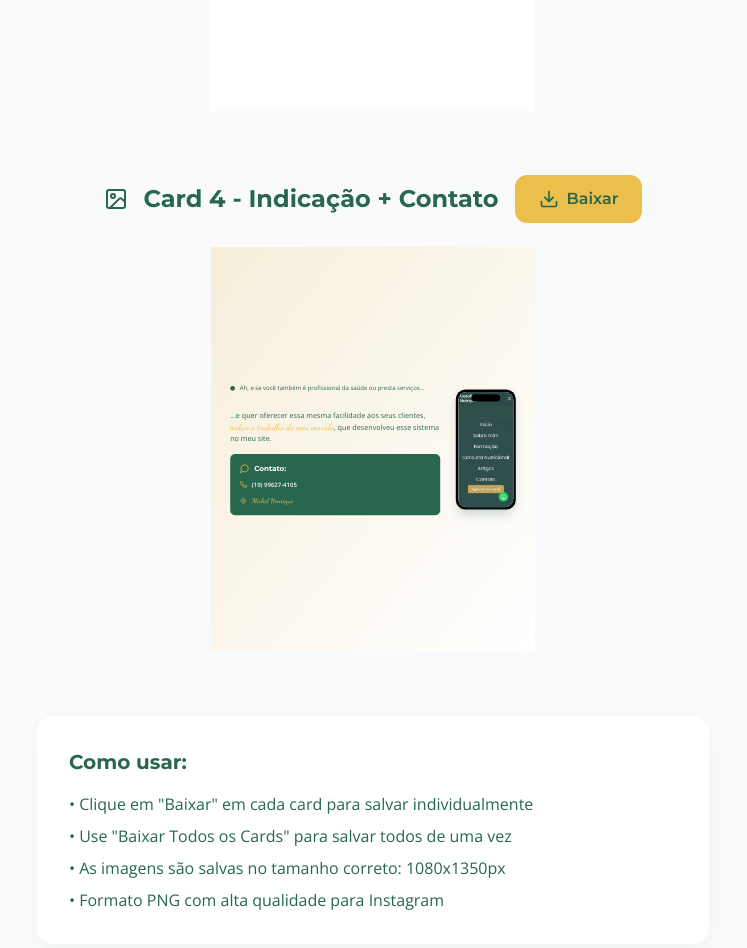
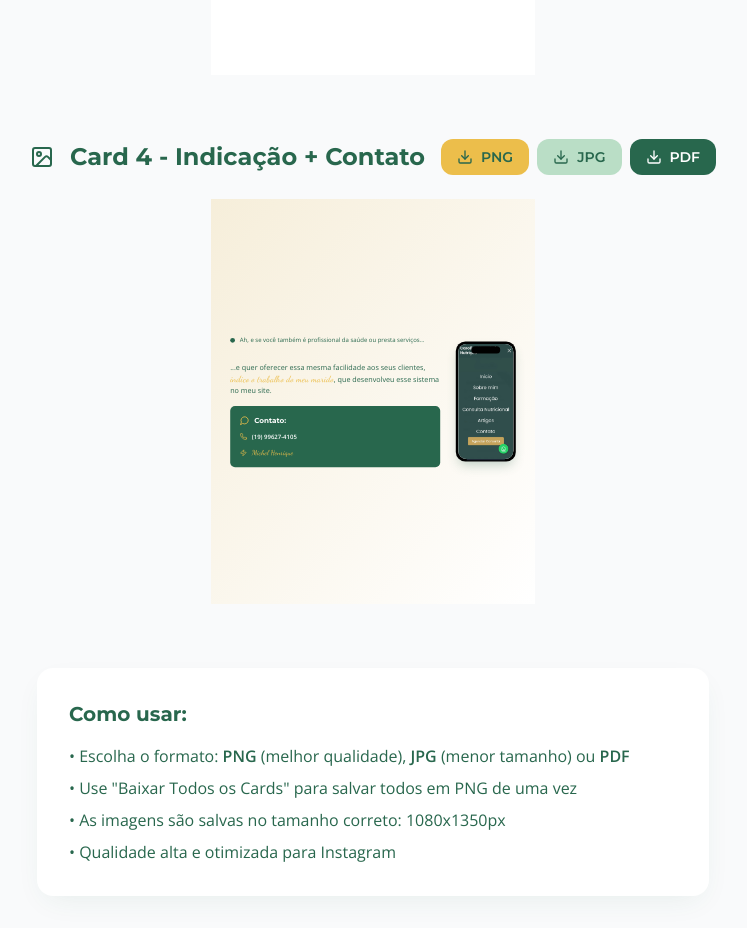
Before and after one commit to Chel0626/nutri-card-magic, a React (Vite) app: page /export in a window 1280 px wide. Shown: the part 1680-2628 px from the top of the page, without its empty margins (267-1014 px from the left). Built offline with nearby package versions, Linux system fonts and the light colour scheme; the HTML template or start-up script is replaced by a standard one.

Commit message:
Fix: Corrigir geração de imagens quebradas

```diff
--- a/package.json
+++ b/package.json
@@ -47,6 +47,7 @@
     "embla-carousel-react": "^8.6.0",
     "html2canvas": "^1.4.1",
     "input-otp": "^1.4.2",
+    "jspdf": "^3.0.2",
     "lucide-react": "^0.462.0",
     "next-themes": "^0.3.0",
     "react": "^18.3.1",
--- a/src/components/CardExporter.tsx
+++ b/src/components/CardExporter.tsx
@@ -20,26 +20,49 @@ const CardExporter = () => {
     { component: Card4, ref: card4Ref, title: 'Card 4 - Indicação + Contato' }
   ];
 
-  const downloadCard = async (cardRef: React.RefObject<HTMLDivElement>, fileName: string) => {
+  const downloadCard = async (cardRef: React.RefObject<HTMLDivElement>, fileName: string, format: 'png' | 'jpg' | 'pdf' = 'png') => {
     if (!cardRef.current) return;
 
     try {
+      // Wait for images to load and fonts to render
+      await new Promise(resolve => setTimeout(resolve, 500));
+
       const canvas = await html2canvas(cardRef.current, {
         width: 1080,
         height: 1350,
-        scale: 1,
+        scale: 2, // Higher resolution
         useCORS: true,
         allowTaint: true,
-        backgroundColor: null,
-        logging: false
+        backgroundColor: '#ffffff',
+        logging: false,
+        ignoreElements: (element) => {
+          // Ignore scale transform wrapper
+          return element.classList.contains('scale-transform-wrapper');
+        }
       });
 
+      if (format === 'pdf') {
+        // For PDF, we'll use jsPDF
+        const { jsPDF } = await import('jspdf');
+        const pdf = new jsPDF({
+          orientation: 'portrait',
+          unit: 'px',
+          format: [1080, 1350]
+        });
+
+        pdf.addImage(canvas.toDataURL('image/png', 1.0), 'PNG', 0, 0, 1080, 1350);
+        pdf.save(`${fileName}.pdf`);
+      } else {
+        const mimeType = format === 'jpg' ? 'image/jpeg' : 'image/png';
+        const quality = format === 'jpg' ? 0.95 : 1.0;
+
         const link = document.createElement('a');
-      link.download = `${fileName}.png`;
-      link.href = canvas.toDataURL('image/png', 1.0);
+        link.download = `${fileName}.${format}`;
+        link.href = canvas.toDataURL(mimeType, quality);
         document.body.appendChild(link);
         link.click();
         document.body.removeChild(link);
+      }
     } catch (error) {
       console.error('Erro ao baixar a imagem:', error);
       alert('Erro ao baixar a imagem. Tente novamente.');
@@ -82,25 +105,41 @@ const CardExporter = () => {
           const CardComponent = card.component;
           return (
             <div key={index} className="flex flex-col items-center">
-              {/* Card title and download button */}
+              {/* Card title and download buttons */}
               <div className="flex items-center gap-4 mb-6">
                 <ImageIcon className="w-6 h-6 text-nutri-dark" />
                 <h2 className="font-heading text-2xl font-bold text-nutri-dark">
                   {card.title}
                 </h2>
+                <div className="flex gap-2">
                   <button
-                  onClick={() => downloadCard(card.ref, `instagram-card-${index + 1}`)}
-                  className="bg-nutri-gold text-nutri-dark px-6 py-3 rounded-xl font-heading font-semibold hover:bg-nutri-gold/80 transition-colors duration-200 flex items-center gap-2"
+                    onClick={() => downloadCard(card.ref, `instagram-card-${index + 1}`, 'png')}
+                    className="bg-nutri-gold text-nutri-dark px-4 py-2 rounded-lg font-heading font-semibold hover:bg-nutri-gold/80 transition-colors duration-200 flex items-center gap-2 text-sm"
                   >
-                  <Download className="w-5 h-5" />
-                  Baixar
+                    <Download className="w-4 h-4" />
+                    PNG
                   </button>
+                  <button
+                    onClick={() => downloadCard(card.ref, `instagram-card-${index + 1}`, 'jpg')}
+                    className="bg-nutri-light text-nutri-dark px-4 py-2 rounded-lg font-heading font-semibold hover:bg-nutri-light/80 transition-colors duration-200 flex items-center gap-2 text-sm"
+                  >
+                    <Download className="w-4 h-4" />
+                    JPG
+                  </button>
+                  <button
+                    onClick={() => downloadCard(card.ref, `instagram-card-${index + 1}`, 'pdf')}
+                    className="bg-nutri-dark text-white px-4 py-2 rounded-lg font-heading font-semibold hover:bg-nutri-dark/80 transition-colors duration-200 flex items-center gap-2 text-sm"
+                  >
+                    <Download className="w-4 h-4" />
+                    PDF
+                  </button>
+                </div>
               </div>
 
               {/* Card preview - scaled down for viewing */}
               <div className="relative">
                 <div
-                  className="transform scale-[0.3] origin-top"
+                  className="scale-transform-wrapper transform scale-[0.3] origin-top"
                   style={{
                     width: '1080px',
                     height: '1350px',
@@ -123,10 +162,10 @@ const CardExporter = () => {
           Como usar:
         </h3>
         <ul className="font-body text-nutri-dark space-y-2">
-          <li>• Clique em "Baixar" em cada card para salvar individualmente</li>
-          <li>• Use "Baixar Todos os Cards" para salvar todos de uma vez</li>
+          <li>• Escolha o formato: <strong>PNG</strong> (melhor qualidade), <strong>JPG</strong> (menor tamanho) ou <strong>PDF</strong></li>
+          <li>• Use "Baixar Todos os Cards" para salvar todos em PNG de uma vez</li>
           <li>• As imagens são salvas no tamanho correto: 1080x1350px</li>
-          <li>• Formato PNG com alta qualidade para Instagram</li>
+          <li>• Qualidade alta e otimizada para Instagram</li>
         </ul>
       </div>
     </div>
--- a/src/components/ExportableCard.tsx
+++ b/src/components/ExportableCard.tsx
@@ -10,14 +10,21 @@ const ExportableCard = forwardRef<HTMLDivElement, ExportableCardProps>(
     return (
       <div
         ref={ref}
-        className="relative bg-white"
+        className="relative bg-white overflow-hidden"
         style={{
           width: '1080px',
           height: '1350px',
-          fontSize: '16px' // Base font size for export
+          fontSize: '16px',
+          position: 'relative',
+          minWidth: '1080px',
+          minHeight: '1350px',
+          transform: 'none',
+          transformOrigin: 'unset'
         }}
       >
-        {children}
+        <div className="w-full h-full">
+          {children}
+        </div>
       </div>
     );
   }
```
Also changed, not shown: 1 other file (tests, documents, lock files or other folders). Lines whose indentation alone changed are shown as unchanged.
